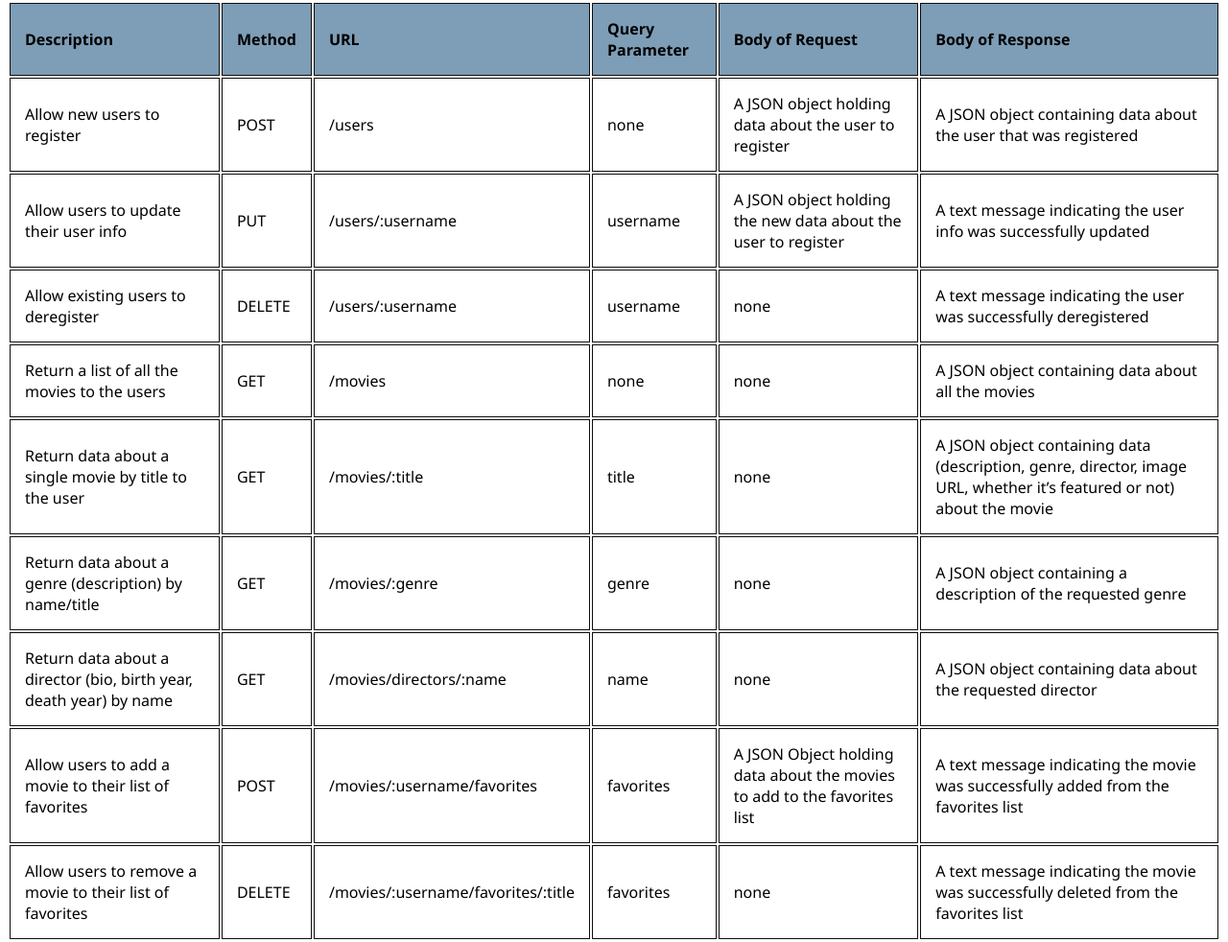
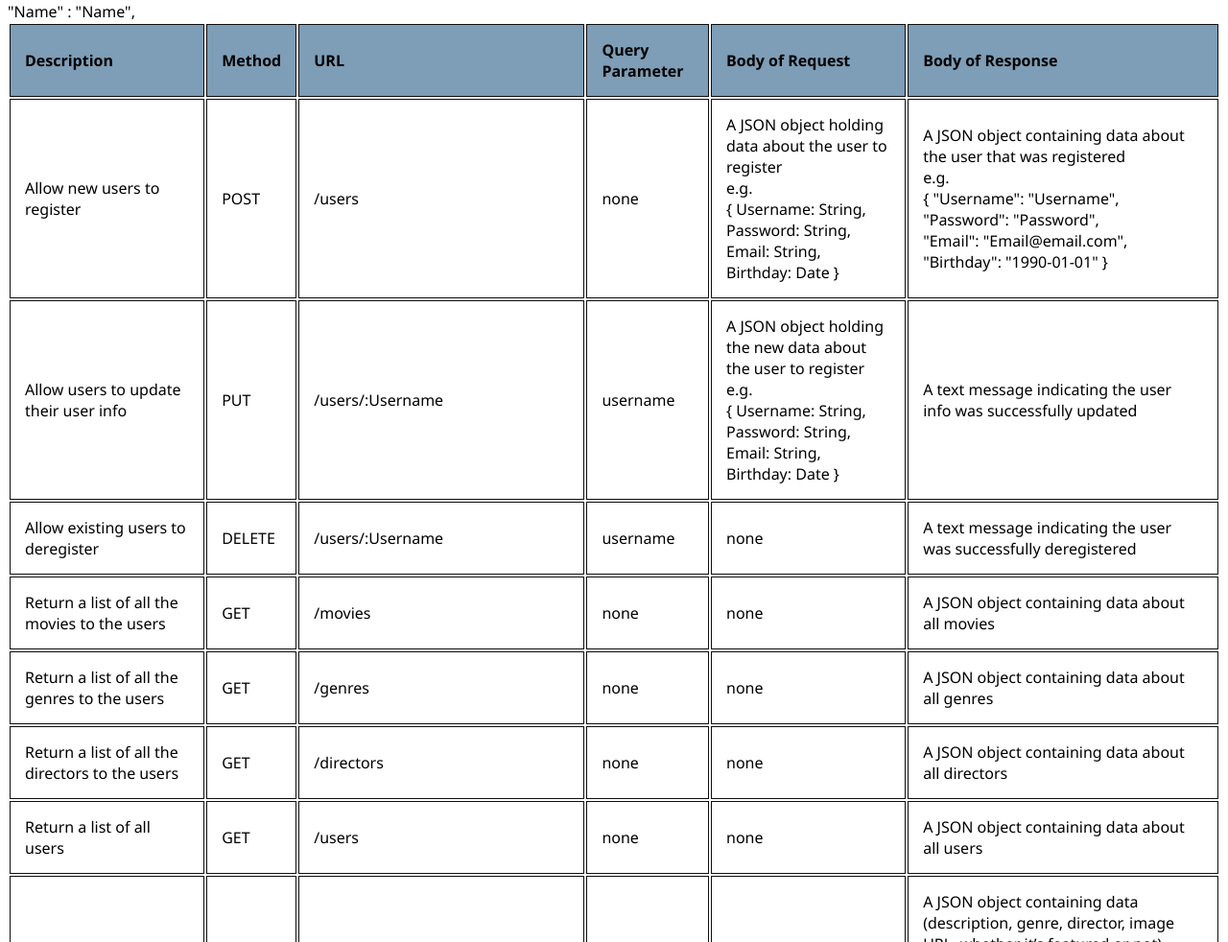
Before and after one commit to LauraShy/myFlixAPI, a website: page public/documentation.html in a window 1280 px wide. Shown: the part 602-1584 px from the top of the page at 96% size. Drawn offline with Linux system fonts and the light colour scheme.

Commit message:
create models.js & documentation of endpoints

```diff
--- a/public/documentation.html
+++ b/public/documentation.html
@@ -62,21 +62,36 @@
                     <td>POST</td>
                     <td>/users</td>
                     <td>none</td>
-                    <td>A JSON object holding data about the user to register</td>
-                    <td>A JSON object containing data about the user that was registered</td>
+                        "Name" : "Name",<br>
+                    <td>A JSON object holding data about the user to register<br>e.g.<br>
+                        { Username: String,<br>
+                          Password: String,<br>
+                          Email: String,<br>
+                          Birthday: Date }
+                    </td>
+                    <td>A JSON object containing data about the user that was registered<br>e.g.<br>
+                        { "Username": "Username",<br>
+                        "Password": "Password",<br>
+                        "Email": "Email@email.com",<br>
+                        "Birthday": "1990-01-01" }
+                    </td>
                 </tr>
                 <tr>
                     <td scope="row">Allow users to update their user info </td>
                     <td>PUT</td>
-                    <td>/users/:username</td>
+                    <td>/users/:Username</td>
                     <td>username</td>
-                    <td>A JSON object holding the new data about the user to register</td>
+                    <td>A JSON object holding the new data about the user to register<br>e.g.<br>
+                        { Username: String,<br>
+                          Password: String,<br>
+                          Email: String,<br>
+                          Birthday: Date }</td>
                     <td>A text message indicating the user info was successfully updated</td>
                 </tr>
                 <tr>
                     <td scope="row">Allow existing users to deregister</td>
                     <td>DELETE</td>
-                    <td>/users/:username</td>
+                    <td>/users/:Username</td>
                     <td>username</td>
                     <td>none</td>
                     <td>A text message indicating the user was successfully deregistered</td>
@@ -87,36 +102,77 @@
                     <td>/movies</td>
                     <td>none</td>
                     <td>none</td>
-                    <td>A JSON object containing data about all the movies</td>
+                    <td>A JSON object containing data about all movies</td>
+                </tr>
+                <tr>
+                    <td scope="row">Return a list of all the genres to the users</td>
+                    <td>GET</td>
+                    <td>/genres</td>
+                    <td>none</td>
+                    <td>none</td>
+                    <td>A JSON object containing data about all genres</td>
+                </tr>
+                <tr>
+                    <td scope="row">Return a list of all the directors to the users</td>
+                    <td>GET</td>
+                    <td>/directors</td>
+                    <td>none</td>
+                    <td>none</td>
+                    <td>A JSON object containing data about all directors</td>
+                </tr>
+                <tr>
+                    <td scope="row">Return a list of all users</td>
+                    <td>GET</td>
+                    <td>/users</td>
+                    <td>none</td>
+                    <td>none</td>
+                    <td>A JSON object containing data about all users</td>
                 </tr>
                 <tr>
                     <td scope="row">Return data about a single movie by title to the user</td>
                     <td>GET</td>
-                    <td>/movies/:title</td>
+                    <td>/movies/:Title</td>
                     <td>title</td>
                     <td>none</td>
-                    <td>A JSON object containing data (description, genre, director, image URL, whether it’s featured or not) about the movie</td>
+                    <td>A JSON object containing data (description, genre, director, image URL, whether it’s featured or not) about the movie<br> e.g. <br>
+                        { "_id" : ObjectId,<br>
+                        "Title" : "Title",<br>
+                        "Description" : "Description",<br>
+                        "Genre" : "Genre",<br>
+                        "Director" : "Director",<br>
+                        "imageUrl" : "imageUrl",<br>
+                        "Featured" : "true"}
+                    </td>
                 </tr>
                 <tr>
                     <td scope="row">Return data about a genre (description) by name/title</td>
                     <td>GET</td>
-                    <td>/movies/:genre</td>
+                    <td>/genres/:Name</td>
                     <td>genre</td>
                     <td>none</td>
-                    <td>A JSON object containing a description of the requested genre</td>
+                    <td>A JSON object containing a description of the requested genre<br>e.g.<br>
+                        { "_id" : "ObjectId",<br>
+                        "Name" : "Name",<br>
+                        "Description" : "Description" }
+                    </td>
                 </tr>
                 <tr>
                     <td scope="row">Return data about a director (bio, birth year, death year) by name</td>
                     <td>GET</td>
-                    <td>/movies/directors/:name</td>
+                    <td>/directors/:Name</td>
                     <td>name</td>
                     <td>none</td>
-                    <td>A JSON object containing data about the requested director</td>
+                    <td>A JSON object containing data about the requested director<br>e.g.<br>
+                        { "_id" : "ObjectId",<br>
+                        "Name" : "Name",<br>
+                        "Bio" : "Bio",<br>
+                        "Birthday" : "1986-01-01" }
+                    </td>
                 </tr>
                 <tr>
                     <td scope="row">Allow users to add a movie to their list of favorites</td>
                     <td>POST</td>
-                    <td>/movies/:username/favorites</td>
+                    <td>/user/:Username/favorites</td>
                     <td>favorites</td>
                     <td>A JSON Object holding data about the movies to add to the favorites list</td>
                     <td>A text message indicating the movie was successfully added from the favorites list</td>
@@ -124,8 +180,8 @@
                 <tr>
                     <td scope="row">Allow users to remove a movie to their list of favorites</td>
                     <td>DELETE</td>
-                    <td>/movies/:username/favorites/:title</td>
-                    <td>favorites</td>
+                    <td>/users/:Username/Movies/:MovieID</td>
+                    <td>none</td>
                     <td>none</td>
                     <td>A text message indicating the movie was successfully deleted from the favorites list</td>
                 </tr>
```
Also changed, not shown: models.js (added, +31 -0 lines).
